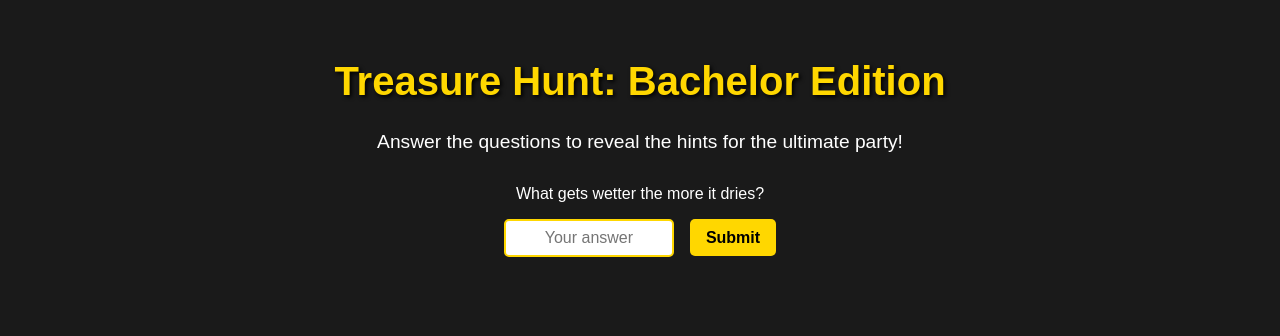
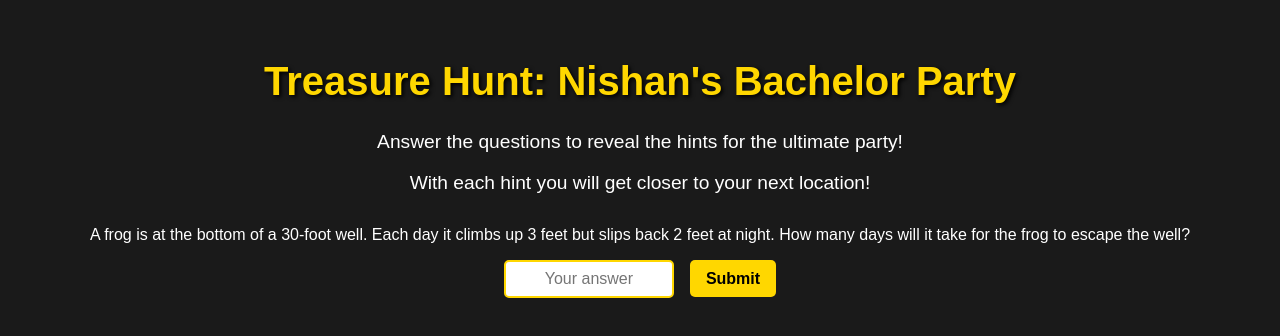
Before and after one commit to tiraskrit/Nishan-Treasure-2, a React (Create React App) app: page / in a window 1280 px wide. Shown: the top 336 px of the page. Built offline with nearby package versions, Linux system fonts and the light colour scheme.

Commit message:
question changed

```diff
--- a/src/App.js
+++ b/src/App.js
@@ -3,7 +3,7 @@ import './App.css';
 
 const App = () => {
   const questions = [
-    { question: 'What gets wetter the more it dries?', answer: 'towel' },
+    { question: 'A frog is at the bottom of a 30-foot well. Each day it climbs up 3 feet but slips back 2 feet at night. How many days will it take for the frog to escape the well?', answer: '28' },
     { question: 'What has a bottom at the top?', answer: 'leg' },
     { question: 'What has a head, a tail, but no body?', answer: 'coin' },
     { question: 'What has to be broken before you can use it?', answer: 'egg' },
@@ -63,8 +63,9 @@ const App = () => {
   return (
     <div className="app">
       <header className="header">
-        <h1>Treasure Hunt: Bachelor Edition</h1>
+        <h1>Treasure Hunt: Nishan's Bachelor Party</h1>
         <p>Answer the questions to reveal the hints for the ultimate party!</p>
+        <p className='hint'>With each hint you will get closer to your next location!</p>
       </header>
       <div className="content">
         {currentQuestionIndex < questions.length && (
```
